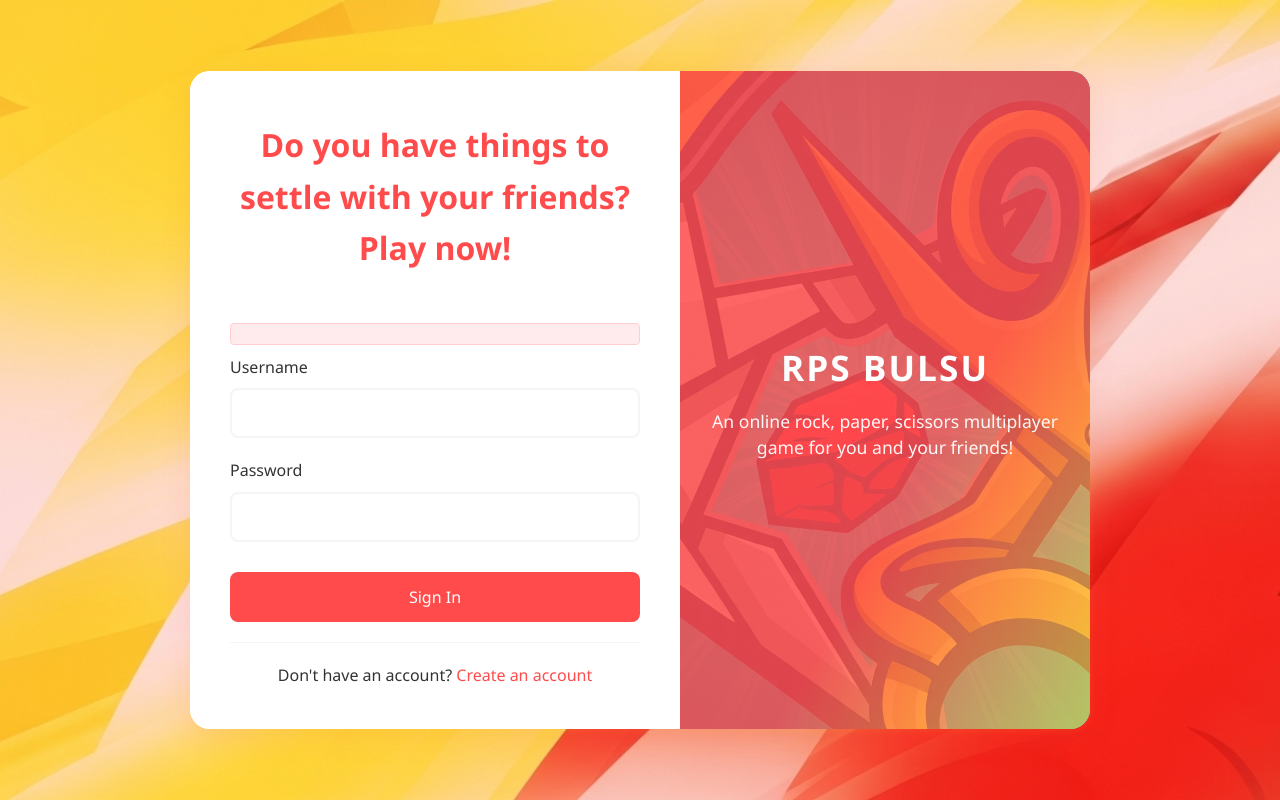
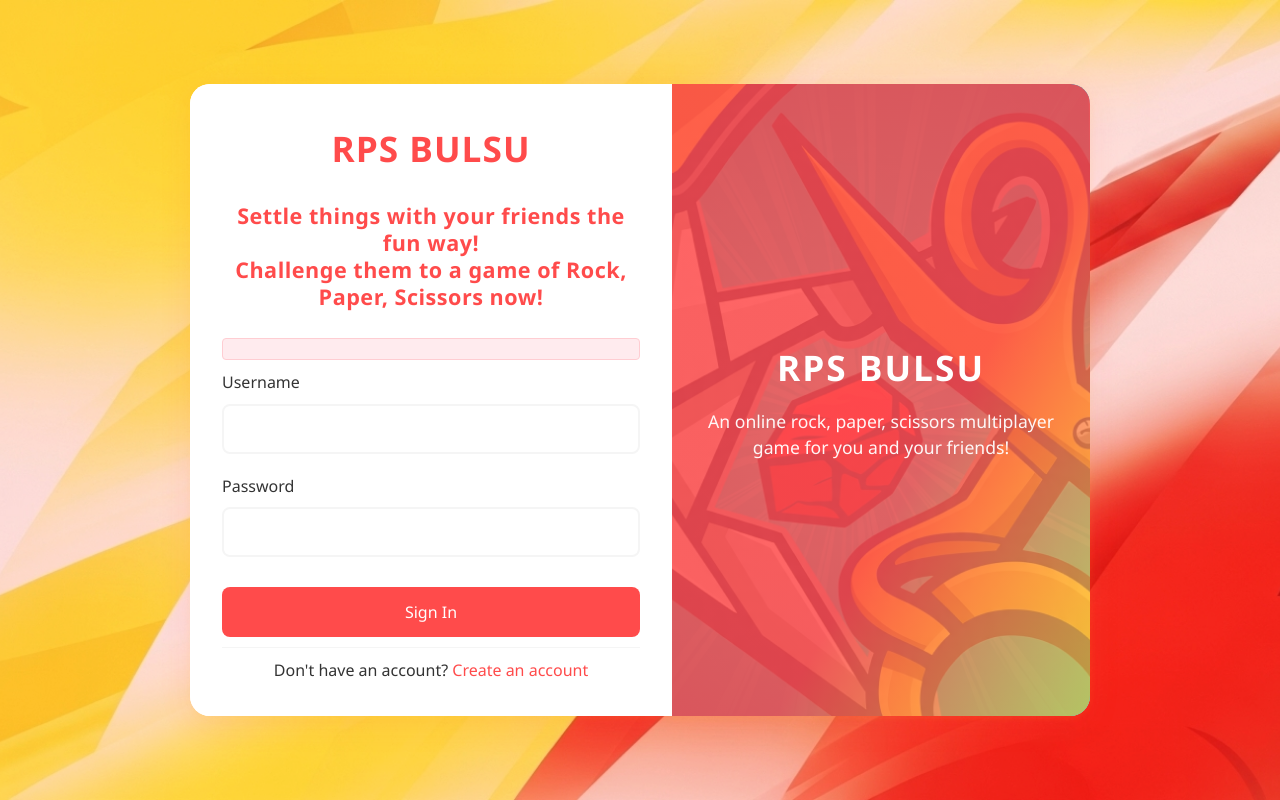
Before and after one commit to andrei-32/electiveproject, a PHP site: page /auth/login.html in a window 1280 px wide. Run offline with PHP 8.4, Linux system fonts and the light colour scheme.

Commit message:
changes in design

```diff
--- a/auth/login.html
+++ b/auth/login.html
@@ -10,8 +10,9 @@
     <div class="login-split-container">
         <div class="login-left">
             <div class="auth-header">
-                <h1>Do you have things to settle with your friends? Play now!</h1>
+                <h1>RPS BULSU</h1>
             </div>
+            <p class="login-main-prompt">Settle things with your friends the fun way!<br>Challenge them to a game of Rock, Paper, Scissors now!</p>
             <div class="error-message" id="errorMessage"></div>
             <form id="loginForm">
                 <div class="form-group">
--- a/css/auth.css
+++ b/css/auth.css
@@ -48,13 +48,15 @@ body::before {
 
 .auth-header {
     text-align: center;
-    margin-bottom: 30px;
+    margin-bottom: 18px;
 }
 
 .auth-header h1 {
     color: var(--primary-red);
-    font-size: 2em;
-    margin-bottom: 10px;
+    font-size: 2.2em;
+    margin-bottom: 8px;
+    font-weight: 700;
+    letter-spacing: 1px;
 }
 
 .auth-header p {
@@ -111,9 +113,13 @@ button:hover {
 
 .switch-form {
     text-align: center;
-    margin-top: 20px;
-    padding-top: 20px;
+    margin-top: 10px;
+    padding-top: 10px;
     border-top: 1px solid var(--light-gray);
+}
+
+.switch-form .button {
+    margin-bottom: 8px;
 }
 
 .switch-form a {
@@ -160,6 +166,18 @@ button:hover {
     display: inline-block;
 }
 
+/* Style for the main prompt on login page */
+.login-main-prompt {
+    color: var(--primary-red);
+    font-size: 1.35em;
+    font-weight: 700;
+    text-align: center;
+    margin-bottom: 18px;
+    margin-top: 0;
+    line-height: 1.25;
+    letter-spacing: 0.5px;
+}
+
 /* Responsive Design */
 @media (max-width: 480px) {
     .auth-container {
@@ -188,7 +206,7 @@ button:hover {
 
 .login-left {
     flex: 1 1 0;
-    padding: 48px 40px 40px 40px;
+    padding: 36px 32px 32px 32px;
     display: flex;
     flex-direction: column;
     justify-content: center;
@@ -243,10 +261,16 @@ button:hover {
     .login-left, .login-right {
         min-width: 0;
         width: 100%;
-        padding: 32px 12px;
+        padding: 18px 4vw;
     }
     .login-right-content {
         padding: 0 10px;
+    }
+    .auth-header h1 {
+        font-size: 1.3em;
+    }
+    .login-main-prompt {
+        font-size: 1em;
     }
 }
 
--- a/index.html
+++ b/index.html
@@ -13,6 +13,7 @@
             <div class="auth-header">
                 <h1>Welcome!</h1>
             </div>
+            <p class="login-main-prompt">Ready to play Rock, Paper, Scissors online?<br>Challenge your friends and see who wins!</p>
             <div class="switch-form">
                 <a href="auth/login.html" class="button">Login</a>
                 <p style="margin: 16px 0; color: var(--dark-gray);">or</p>
```
